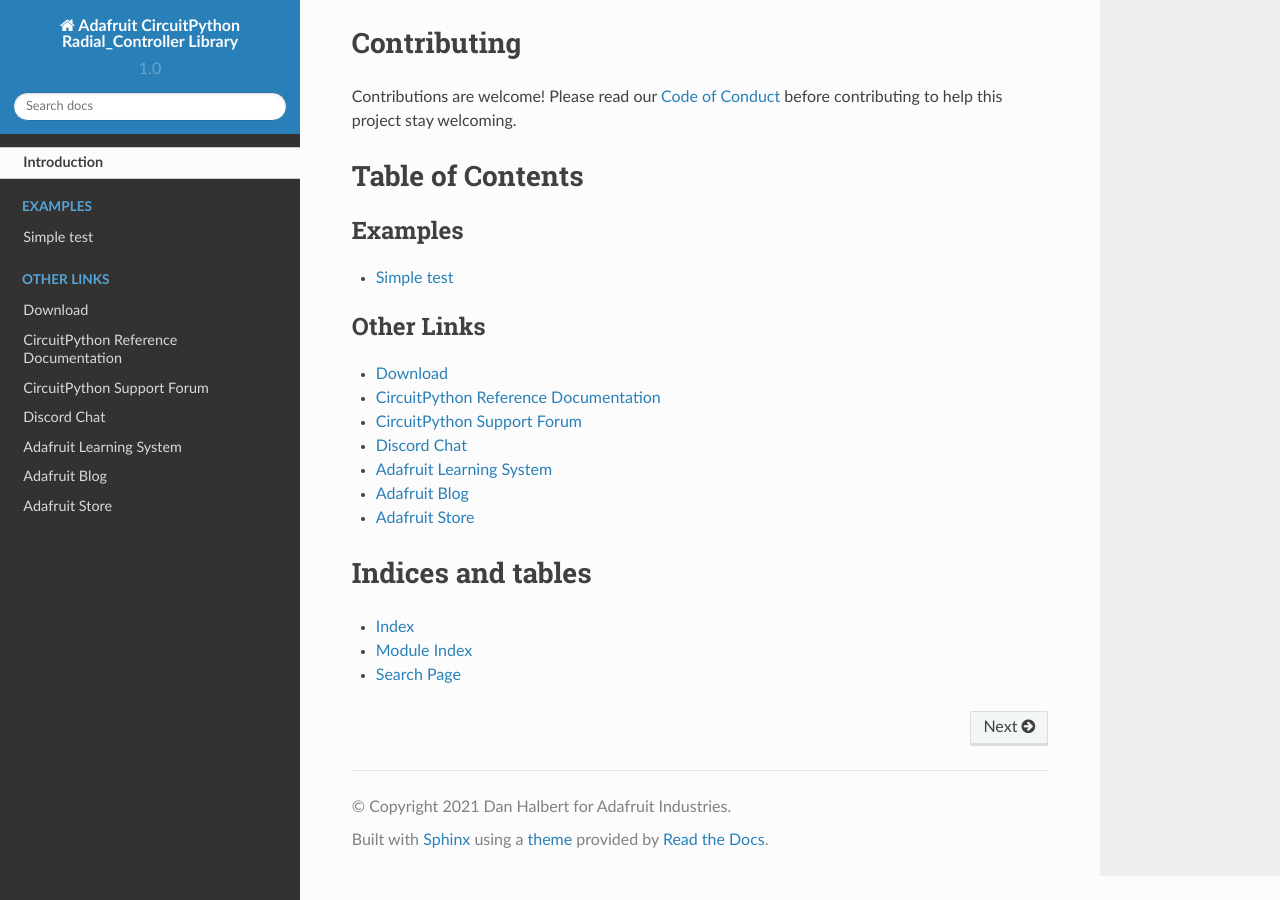
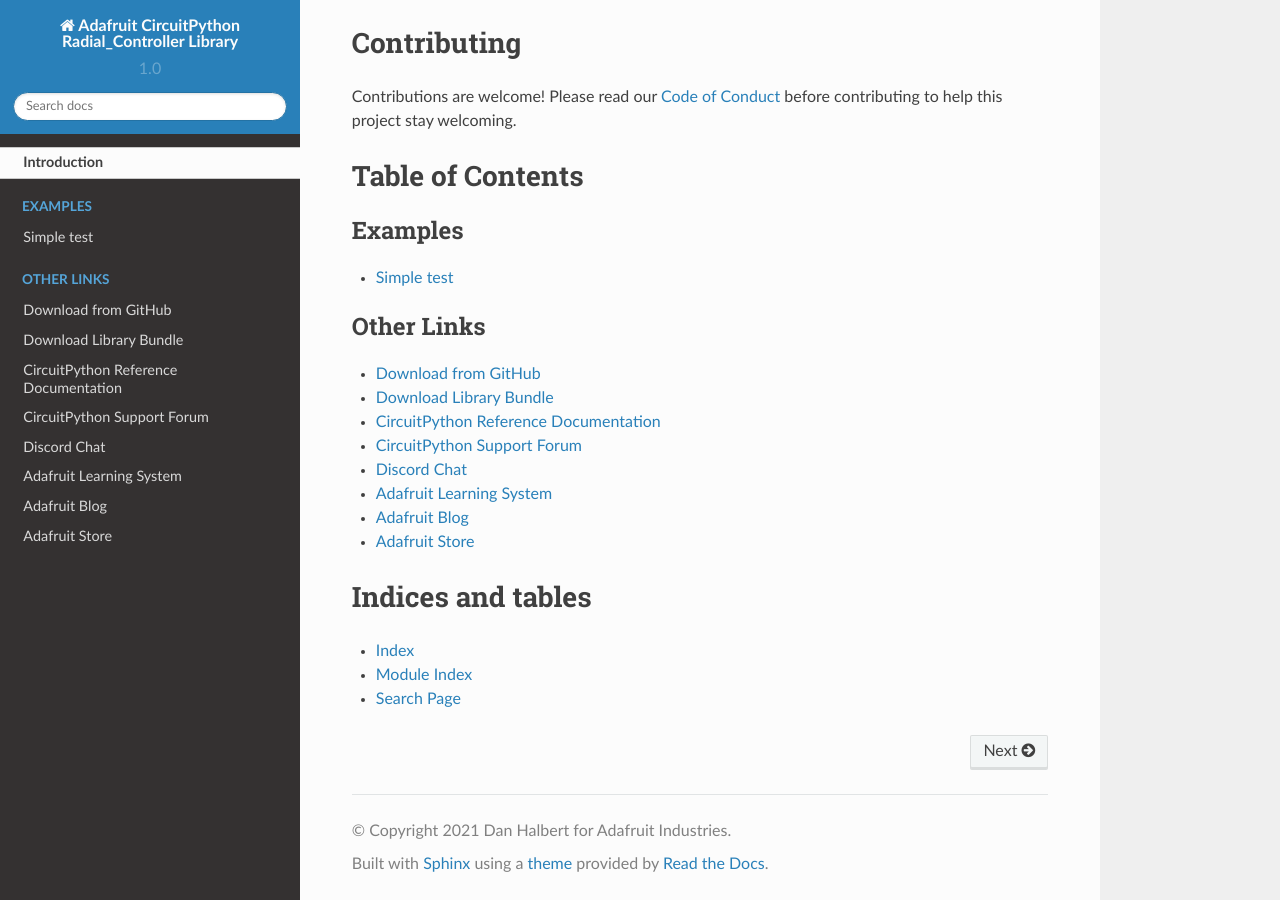
Before and after one commit to adafruit/Adafruit_CircuitPython_Radial_Controller, a Sphinx documentation site: the page built from docs/index.rst, in a window 1280 px wide and 900 px high, scrolled down 1610 px. Built offline with Sphinx 7.4.7 and the Read the Docs theme 2.0.0, drawn with Linux system fonts in a browser that asks for light colours.

Commit message:
Added cp.org link to index.rst

```diff
--- a/docs/index.rst
+++ b/docs/index.rst
@@ -30,7 +30,8 @@
 .. toctree::
     :caption: Other Links
 
-    Download <https://github.com/adafruit/Adafruit_CircuitPython_Radial_Controller/releases/latest>
+    Download from GitHub <https://github.com/adafruit/Adafruit_CircuitPython_Radial_Controller/releases/latest>
+    Download Library Bundle <https://circuitpython.org/libraries>
     CircuitPython Reference Documentation <https://docs.circuitpython.org>
     CircuitPython Support Forum <https://forums.adafruit.com/viewforum.php?f=60>
     Discord Chat <https://adafru.it/discord>
```
